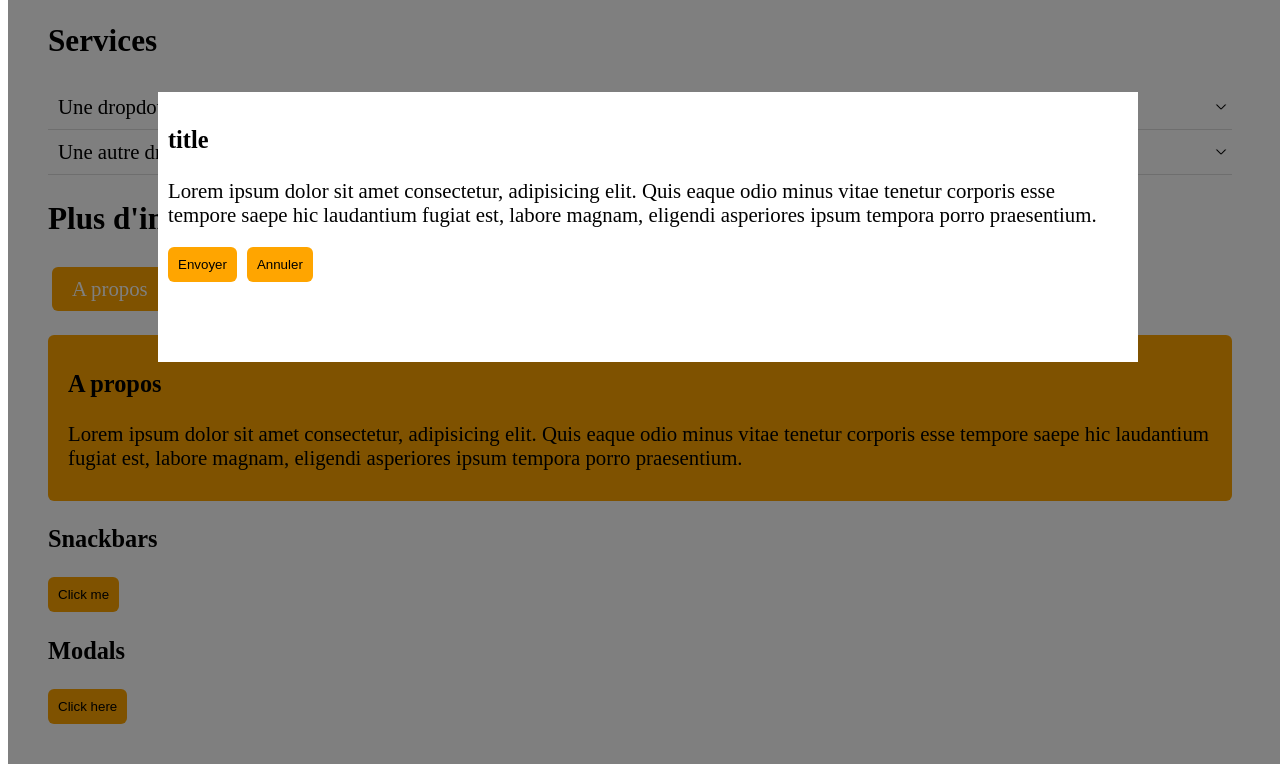
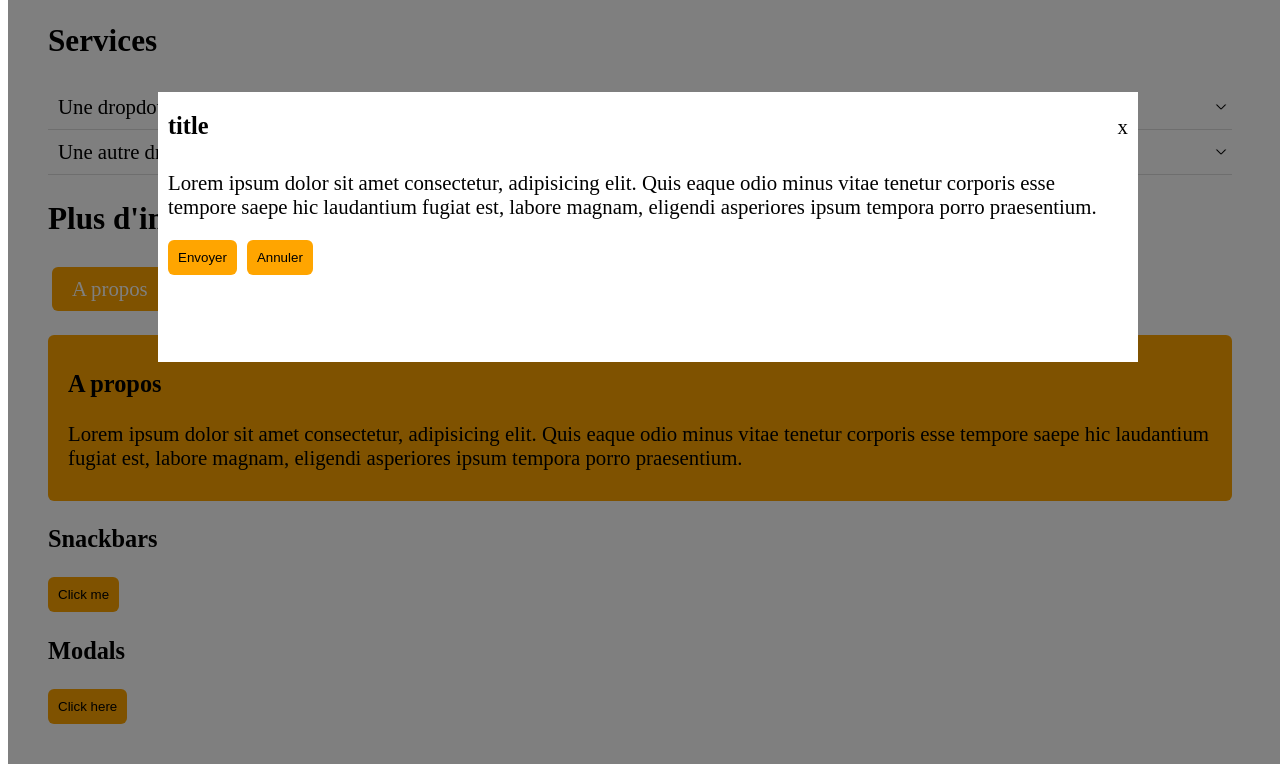
Before and after one commit to julienb86/UI-Library, a website built with webpack: page dist/index.html in a window 1280 px wide. Both pictures are taken after a click on the button "Click here". Shown: the part 112-876 px from the top of the page. Built offline with nearby package versions, Linux system fonts and the light colour scheme.

Commit message:
added close button functionality for the modal component

```diff
--- a/scripts/app.js
+++ b/scripts/app.js
@@ -4,25 +4,24 @@ import Tables from "./ui/styles/tabs";
 import Snackbars from "./ui/styles/snackbars";
 import Modals from "./ui/styles/modals";
 
+/* tooltip */
 const tooltip = new Tooltip(document.querySelector(".tooltip"));
+tooltip.init();
 
+/* dropdown */
 const dropdowns = document.querySelectorAll(".dropdown");
-
-const tables = new Tables(document.querySelector(".tabs"));
-
-const snackbars = new Snackbars();
-
-const modals = new Modals();
-
-tooltip.init();
 
 dropdowns.forEach(dropdown => {
   const instance = new Dropdown(dropdown);
   instance.init();
 });
 
+/* tabs */
+const tables = new Tables(document.querySelector(".tabs"));
 tables.init();
 
+/* snackbars */
+const snackbars = new Snackbars();
 snackbars.init();
 
 const btn = document.querySelector(".btn");
@@ -31,6 +30,8 @@ btn.addEventListener("click", () => {
   snackbars.show("Tu m'as cliqué");
 });
 
+/* modals */
+const modals = new Modals();
 modals.init();
 
 let btnModal = document.querySelector(".btn_active_modal");
@@ -39,6 +40,9 @@ btnModal.addEventListener("click", () => {
     "title",
     "Lorem ipsum dolor sit amet consectetur, adipisicing elit. Quis eaque odio minus vitae tenetur corporis esse tempore saepe hic laudantium fugiat est, labore magnam, eligendi asperiores ipsum tempora porro praesentium.",
     "Envoyer",
-    "Annuler"
+    "Annuler",
+    "x"
   );
 });
+
+modals.close();
--- a/scripts/ui/styles/modal.css
+++ b/scripts/ui/styles/modal.css
@@ -14,7 +14,19 @@
   margin: 10% auto;
   padding: 10px;
 }
-
+.modal_title_container {
+  display: flex;
+  align-items: baseline;
+}
+.modal_title {
+  margin: 10px 0;
+  flex: 1;
+}
+.close {
+  cursor: pointer;
+  font-family: "Times New Roman", Times, serif;
+  font-size: 1.3rem;
+}
 .btn {
   padding: 10px;
   margin-right: 10px;
--- a/scripts/ui/styles/modals.js
+++ b/scripts/ui/styles/modals.js
@@ -1,45 +1,56 @@
 import "./modal.css";
 
 class Modals {
-  constructor() {
+  constructor() {}
+  init() {
     this.modal = document.createElement("div");
     this.contentContainer = document.createElement("div");
+    //add a title, description and buttons
+    this.titleContainer = document.createElement("div");
     this.title = document.createElement("h3");
     this.content = document.createElement("p");
     this.confirmButton = document.createElement("button");
     this.cancelButton = document.createElement("button");
-    this.closeButton = document.createElement("button");
-  }
-  init() {
+    this.closeButton = document.createElement("span");
     //add a class to the main container
     this.modal.classList.add("modal");
     this.modal.style.display = "none";
 
-    //add a title, description and buttons
     this.title.classList.add("modal_title");
     this.content.classList.add("modal_content");
     this.contentContainer.classList.add("modal_container");
+    this.titleContainer.classList.add("modal_title_container");
     this.confirmButton.classList.add("btn");
     this.cancelButton.classList.add("btn");
     this.closeButton.classList.add("close");
-
+    this.title.appendChild(this.closeButton);
     /* append elements */
     document.querySelector("body").appendChild(this.modal);
     this.modal.appendChild(this.contentContainer);
-    this.contentContainer.appendChild(this.title);
+    this.contentContainer.appendChild(this.titleContainer);
+    this.titleContainer.appendChild(this.title);
+    this.titleContainer.appendChild(this.closeButton);
+
     this.contentContainer.appendChild(this.content);
     this.contentContainer.appendChild(this.confirmButton);
     this.contentContainer.appendChild(this.cancelButton);
-    this.title.appendChild(this.closeButton);
   }
-  show(title, content, confirmButton, cancelButton) {
+  show(title, content, confirmButton, cancelButton, spanButton) {
     //add active to class to show the modal
     this.modal.style.display = "block";
     this.title.textContent = title;
     this.content.textContent = content;
     this.confirmButton.textContent = confirmButton;
     this.cancelButton.textContent = cancelButton;
-    this.closeButton.textContent = "x";
+    this.closeButton.textContent = spanButton;
+  }
+  close() {
+    this.closeButton.addEventListener("click", () => {
+      this.modal.style.display = "none";
+    });
+    this.cancelButton.addEventListener("click", () => {
+      this.modal.style.display = "none";
+    });
   }
 }
 
```
